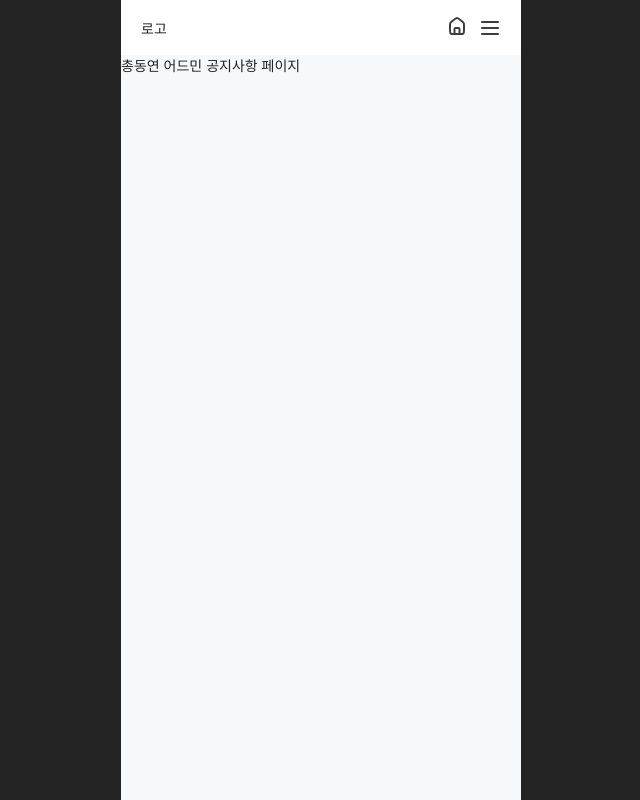
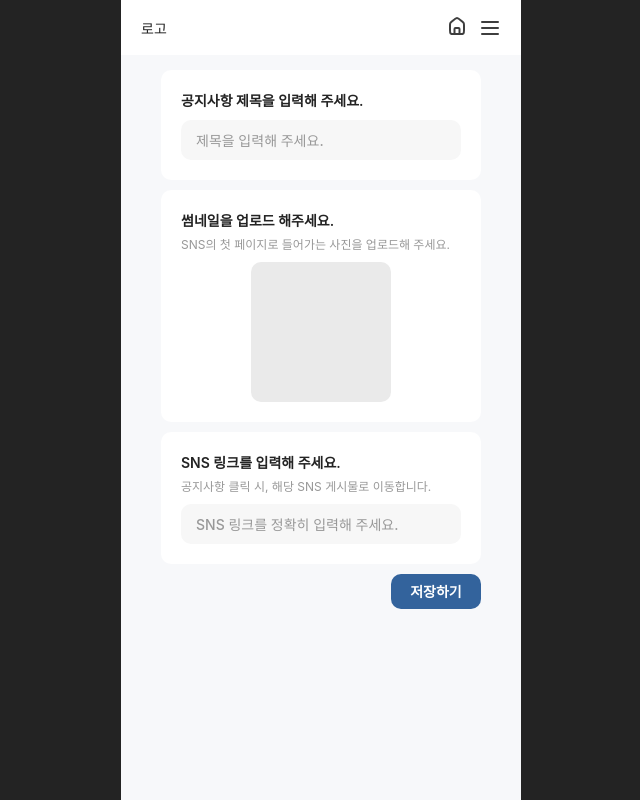
Before and after one commit to ERICA-Club-Hub/Frontend, a React (Vite) app: page /admin/union/notice in a window 1280 px wide. Shown: the whole page, without its empty margins (319-959 px from the left). Built offline with nearby package versions, Linux system fonts and the light colour scheme; a web font is replaced by a local one.

Commit message:
style: 총동연 공지사항 등록 UI 구현 (#28)

```diff
--- a/src/pages/admin/auth/register/RegisterClubPage.tsx
+++ b/src/pages/admin/auth/register/RegisterClubPage.tsx
@@ -106,7 +106,7 @@ const RegisterClubPage = () => {
 
                 <ImageUploadWrapper>
                     <Label>동아리 사진 업로드</Label>
-                    <ImageUploadInfo>
+                    <ImageContainer>
                         <div className="image-upload-container">
                             <label htmlFor="image" className="image-preview">
                                 {previewImg && (
@@ -135,7 +135,7 @@ const RegisterClubPage = () => {
                             </p>
                             <span>500kb까지 업로드 가능합니다.</span>
                         </div>
-                    </ImageUploadInfo>
+                    </ImageContainer>
                 </ImageUploadWrapper>
 
                 <InnerWrapper>
@@ -245,7 +245,7 @@ const ImageUploadWrapper = styled.div`
     flex-direction: column;
 `;
 
-const ImageUploadInfo = styled.div`
+const ImageContainer = styled.div`
     width: 320px;
     height: 100px;
     background-color: ${({ theme }) => theme.colors.white};
--- a/src/pages/admin/union/notice/AdminNoticePage.tsx
+++ b/src/pages/admin/union/notice/AdminNoticePage.tsx
@@ -1,5 +1,184 @@
+import { InputField } from '@/components/Common';
+import Button from '@/components/Common/Button';
+import { useState } from 'react';
+import styled from 'styled-components';
+
 const AdminNoticePage = () => {
-    return <div>총동연 어드민 공지사항 페이지</div>;
+    const [inputValue, setInputValue] = useState<{
+        name: string;
+        email: string;
+        category: string;
+        image: File[];
+    }>({
+        name: '',
+        email: '',
+        category: '',
+        image: [],
+    });
+    const [previewImg, setPreviewImg] = useState<string | ArrayBuffer | null>(
+        null,
+    );
+
+    const handleImageUpload = (e: React.ChangeEvent<HTMLInputElement>) => {
+        let fileArr = e.target.files;
+        if (fileArr) {
+            setInputValue((prev) => ({ ...prev, image: Array.from(fileArr) }));
+        }
+
+        let fileRead = new FileReader();
+
+        fileRead.onload = () => {
+            setPreviewImg(fileRead.result);
+        };
+
+        fileRead.onerror = () => {
+            console.log('이미지 읽기 중 오류 발생');
+        };
+
+        if (fileArr!.length > 0) {
+            fileRead.readAsDataURL(fileArr![0]);
+        }
+    };
+
+    const handleSubmit = (e: React.FormEvent<HTMLFormElement>) => {
+        e.preventDefault();
+        console.log(inputValue);
+    };
+
+    return (
+        <FormContainer onSubmit={handleSubmit}>
+            <Wrapper>
+                <Title>공지사항 제목을 입력해 주세요.</Title>
+                <InputField
+                    type="text"
+                    inputSize="medium"
+                    backgroundColor="gray"
+                    placeholder="제목을 입력해 주세요."
+                />
+            </Wrapper>
+
+            <Wrapper>
+                <div className="title-wrapper">
+                    <Title>썸네일을 업로드 해주세요.</Title>
+                    <span>
+                        SNS의 첫 페이지로 들어가는 사진을 업로드해 주세요.
+                    </span>
+                </div>
+
+                <ImageContainer>
+                    <label htmlFor="image" className="image-preview">
+                        {previewImg && (
+                            <ImagePreview
+                                src={
+                                    typeof previewImg === 'string'
+                                        ? previewImg
+                                        : ''
+                                }
+                                alt="image-preview"
+                            />
+                        )}
+                    </label>
+                    <input
+                        id="image"
+                        type="file"
+                        accept=".jpg, .jpeg, .png"
+                        onChange={handleImageUpload}
+                    />
+                </ImageContainer>
+            </Wrapper>
+
+            <Wrapper>
+                <div className="title-wrapper">
+                    <Title>SNS 링크를 입력해 주세요.</Title>
+                    <span>공지사항 클릭 시, 해당 SNS 게시물로 이동합니다.</span>
+                </div>
+                <InputField
+                    type="text"
+                    inputSize="medium"
+                    backgroundColor="gray"
+                    placeholder="SNS 링크를 정확히 입력해 주세요."
+                />
+            </Wrapper>
+
+            <ButtonWrapper>
+                <Button type="submit" size="small" disabled={false}>
+                    저장하기
+                </Button>
+            </ButtonWrapper>
+        </FormContainer>
+    );
 };
 
 export { AdminNoticePage };
+
+const FormContainer = styled.form`
+    display: flex;
+    flex-direction: column;
+    justify-content: center;
+    align-items: center;
+    gap: 10px;
+    padding-top: 15px;
+`;
+
+const Wrapper = styled.div`
+    display: flex;
+    flex-direction: column;
+    justify-content: center;
+    align-items: center;
+    gap: 10px;
+    width: 320px;
+    padding: 20px;
+    background-color: ${({ theme }) => theme.colors.white};
+    border-radius: 10px;
+
+    .title-wrapper {
+        display: flex;
+        flex-direction: column;
+        gap: 5px;
+        width: 100%;
+
+        span {
+            font-size: 12px;
+            font-weight: 400;
+            color: ${({ theme }) => theme.colors.subGray};
+    }
+`;
+
+const ImageContainer = styled.div`
+    width: 140px;
+    height: 140px;
+    display: flex;
+
+    .image-preview {
+        width: 140px;
+        height: 140px;
+        border-radius: 10px;
+        background-color: ${({ theme }) => theme.colors.mediumGray};
+        cursor: pointer;
+    }
+
+    input {
+        display: none;
+    }
+`;
+
+const Title = styled.h2`
+    width: 100%;
+    font-size: 14px;
+    font-weight: 600;
+    color: ${({ theme }) => theme.colors.mainBlack};
+`;
+
+const ImagePreview = styled.img`
+    width: 100%;
+    height: 100%;
+    border-radius: 10px;
+    object-fit: cover;
+`;
+
+const ButtonWrapper = styled.div`
+    width: 320px;
+    display: flex;
+    justify-content: flex-end;
+    align-items: center;
+`;
```
